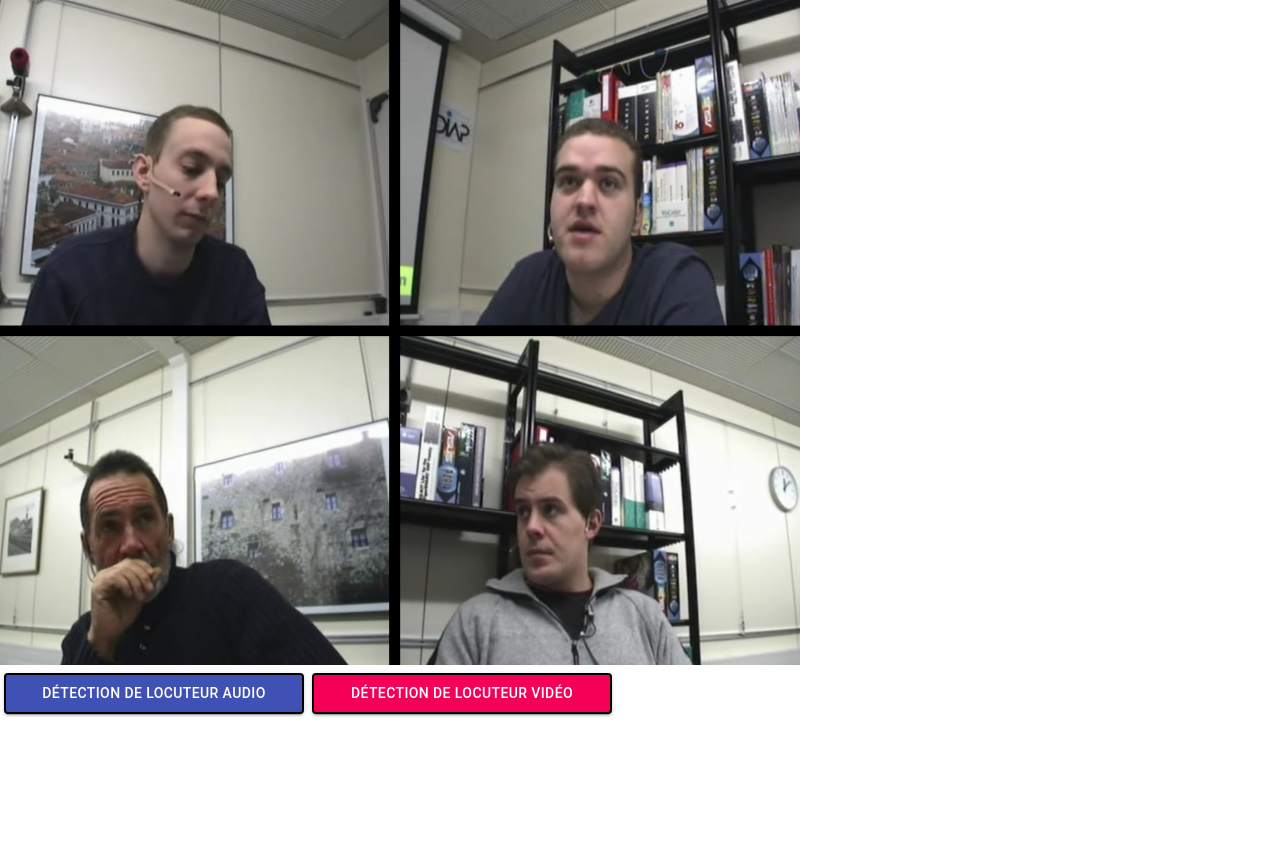
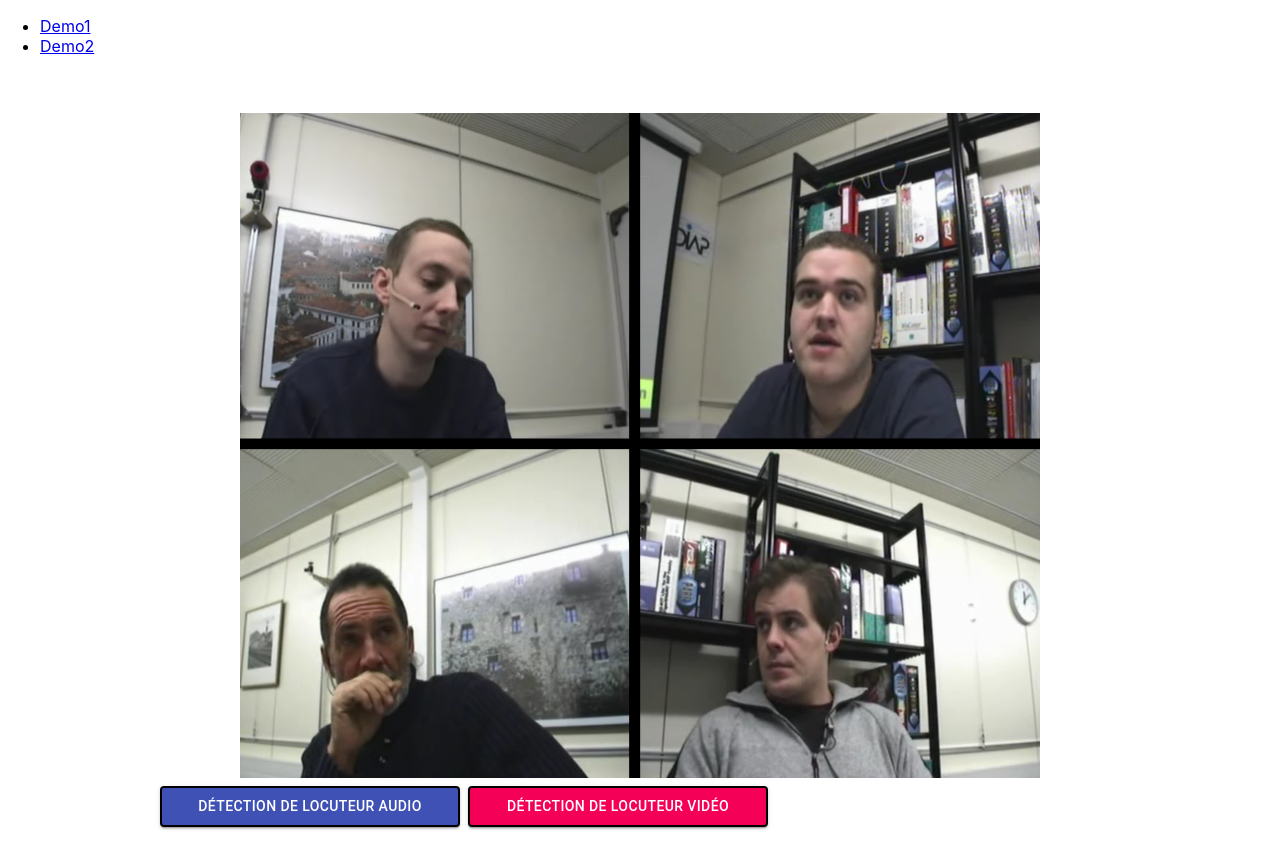
Before and after one commit to linto-project/linto-demo, a React (Create React App) app: page /demo1 in a window 1280 px wide. Shown: the top 868 px of the page. Before the commit the page ends 800 px from the top, so only its background shows below. Built offline with nearby package versions, Linux system fonts and the light colour scheme.

Commit message:
add a router to link to another demo

```diff
--- a/package.json
+++ b/package.json
@@ -9,6 +9,7 @@
     "@testing-library/user-event": "^12.2.2",
     "react": "^17.0.1",
     "react-dom": "^17.0.1",
+    "react-router-dom": "^5.2.0",
     "react-scripts": "4.0.1",
     "web-vitals": "^0.2.4"
   },
--- a/src/App.js
+++ b/src/App.js
@@ -1,69 +1,34 @@
-import { useState, useEffect } from "react";
-import Button from "./components/Button";
 import "./App.css";
 
-import imageVideo from "./images/video.png";
-import imageAudioVideo from "./images/audiovideo.png";
-import imageAudio from "./images/audio.png";
-import imageNormal from "./images/normal.png";
+import Demo from "./Pages/Demo";
+
+import { BrowserRouter as Router, Switch, Route, Link } from "react-router-dom";
 
 const App = () => {
-  const [button, setButton] = useState([]);
+  return (
+    <Router>
+      <div>
+        <nav>
+          <ul>
+            <li>
+              <Link to="/demo1">Demo1</Link>
+            </li>
+            <li>
+              <Link to="/about">Demo2</Link>
+            </li>
+          </ul>
+        </nav>
 
-  const toggleFilter = (filter) => {
-    if (button.includes(filter)) {
-      setButton(button.filter((t) => t !== filter));
-    } else {
-      setButton([...button, filter]);
-    }
-  };
-
-  const isButtonSelected = (p) => button.includes(p);
-
-  useEffect(() => {
-    console.log("button: ", button);
-    // eslint-disable-next-line
-  }, [button]);
-
-  return (
-    <div className="app">
-      <div classname="grid">
-        {!isButtonSelected("video") && !isButtonSelected("audio") && (
-          // eslint-disable-next-line
-          <img src={imageNormal} width="800" height="665" />
-        )}
-        {!isButtonSelected("video") && isButtonSelected("audio") && (
-          // eslint-disable-next-line
-          <img src={imageAudio} width="800" height="665" />
-        )}
-        {isButtonSelected("video") && !isButtonSelected("audio") && (
-          // eslint-disable-next-line
-          <img src={imageVideo} width="800" height="665" />
-        )}
-        {isButtonSelected("video") && isButtonSelected("audio") && (
-          // eslint-disable-next-line
-          <img src={imageAudioVideo} width="800" height="665" />
-        )}
+        {/* A <Switch> looks through its children <Route>s and
+            renders the first one that matches the current URL. */}
+        <Switch>
+          <Route path="/demo1">
+            <Demo />
+          </Route>
+          <Route path="/about"></Route>
+        </Switch>
       </div>
-      <div className="grid">
-        <Button
-          variant="contained"
-          color="primary"
-          onClick={() => toggleFilter("video")}
-          selected={isButtonSelected("video")}
-        >
-          Détection de locuteur audio
-        </Button>
-        <Button
-          variant="contained"
-          color="secondary"
-          onClick={() => toggleFilter("audio")}
-          selected={isButtonSelected("audio")}
-        >
-          Détection de locuteur vidéo
-        </Button>
-      </div>
-    </div>
+    </Router>
   );
 };
 
--- /dev/null
+++ b/src/Pages/Demo.css
@@ -0,0 +1,26 @@
+/* Selectors css */
+/* Flexbox (un paradigme css) */
+/* CSS-Grid : un autre paradigme intéressant */
+
+.demo {
+  height: 100vh;
+  display: flex;
+  flex-direction: column;
+  justify-content: center;
+  align-items: center;
+}
+
+.grid {
+  width: 100%;
+  display: flex;
+  max-width: 968px;
+  flex-wrap: wrap;
+}
+
+.grid:not(:last-child) {
+  margin-bottom: 32px;
+}
+
+.grid > * {
+  margin: 4px;
+}
--- /dev/null
+++ b/src/Pages/Demo.js
@@ -0,0 +1,70 @@
+import { useState, useEffect } from "react";
+import Button from "../components/Button";
+import "./Demo.css";
+
+import imageVideo from "./../images/video.png";
+import imageAudioVideo from "./../images/audiovideo.png";
+import imageAudio from "./../images/audio.png";
+import imageNormal from "./../images/normal.png";
+
+const Demo = () => {
+  const [button, setButton] = useState([]);
+
+  const toggleFilter = (filter) => {
+    if (button.includes(filter)) {
+      setButton(button.filter((t) => t !== filter));
+    } else {
+      setButton([...button, filter]);
+    }
+  };
+
+  const isButtonSelected = (p) => button.includes(p);
+
+  useEffect(() => {
+    console.log("button: ", button);
+    // eslint-disable-next-line
+  }, [button]);
+
+  return (
+    <div className="demo">
+      <div classname="grid">
+        {!isButtonSelected("video") && !isButtonSelected("audio") && (
+          // eslint-disable-next-line
+          <img src={imageNormal} width="800" height="665" />
+        )}
+        {!isButtonSelected("video") && isButtonSelected("audio") && (
+          // eslint-disable-next-line
+          <img src={imageAudio} width="800" height="665" />
+        )}
+        {isButtonSelected("video") && !isButtonSelected("audio") && (
+          // eslint-disable-next-line
+          <img src={imageVideo} width="800" height="665" />
+        )}
+        {isButtonSelected("video") && isButtonSelected("audio") && (
+          // eslint-disable-next-line
+          <img src={imageAudioVideo} width="800" height="665" />
+        )}
+      </div>
+      <div className="grid">
+        <Button
+          variant="contained"
+          color="primary"
+          onClick={() => toggleFilter("video")}
+          selected={isButtonSelected("video")}
+        >
+          Détection de locuteur audio
+        </Button>
+        <Button
+          variant="contained"
+          color="secondary"
+          onClick={() => toggleFilter("audio")}
+          selected={isButtonSelected("audio")}
+        >
+          Détection de locuteur vidéo
+        </Button>
+      </div>
+    </div>
+  );
+};
+
+export default Demo;
```
Also changed, not shown: 2 other files (tests, documents, lock files or other folders).
